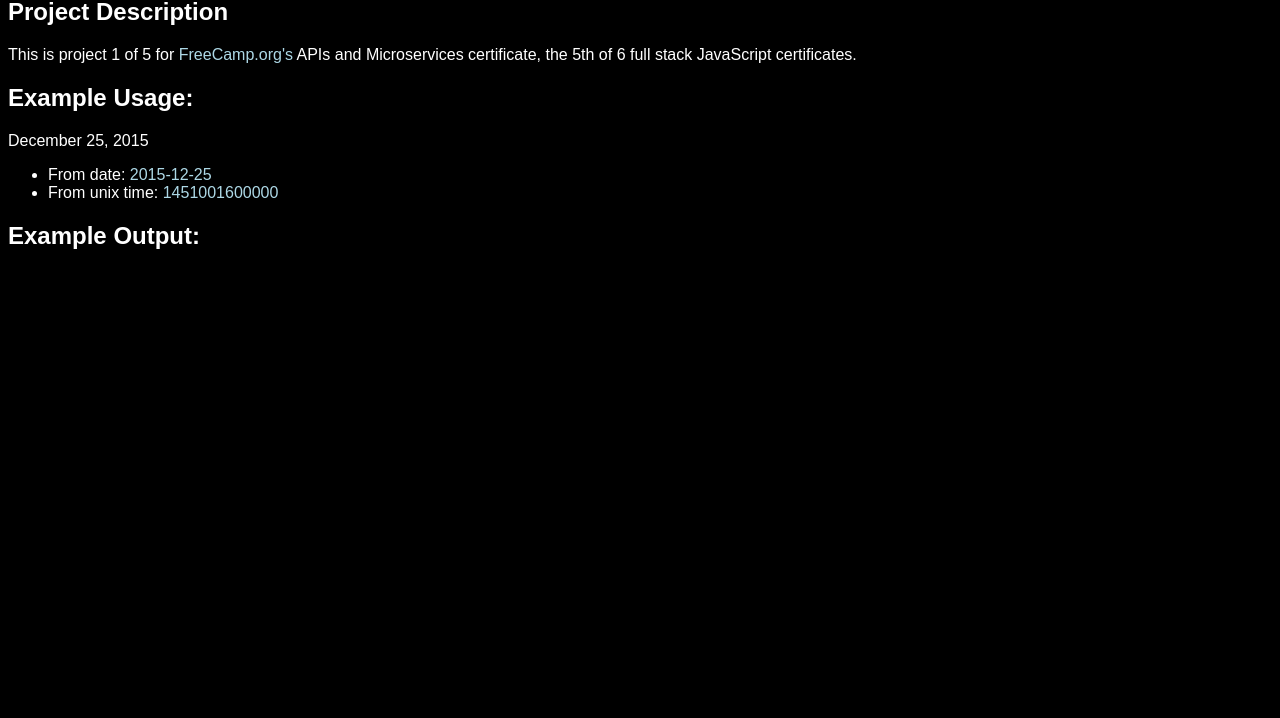
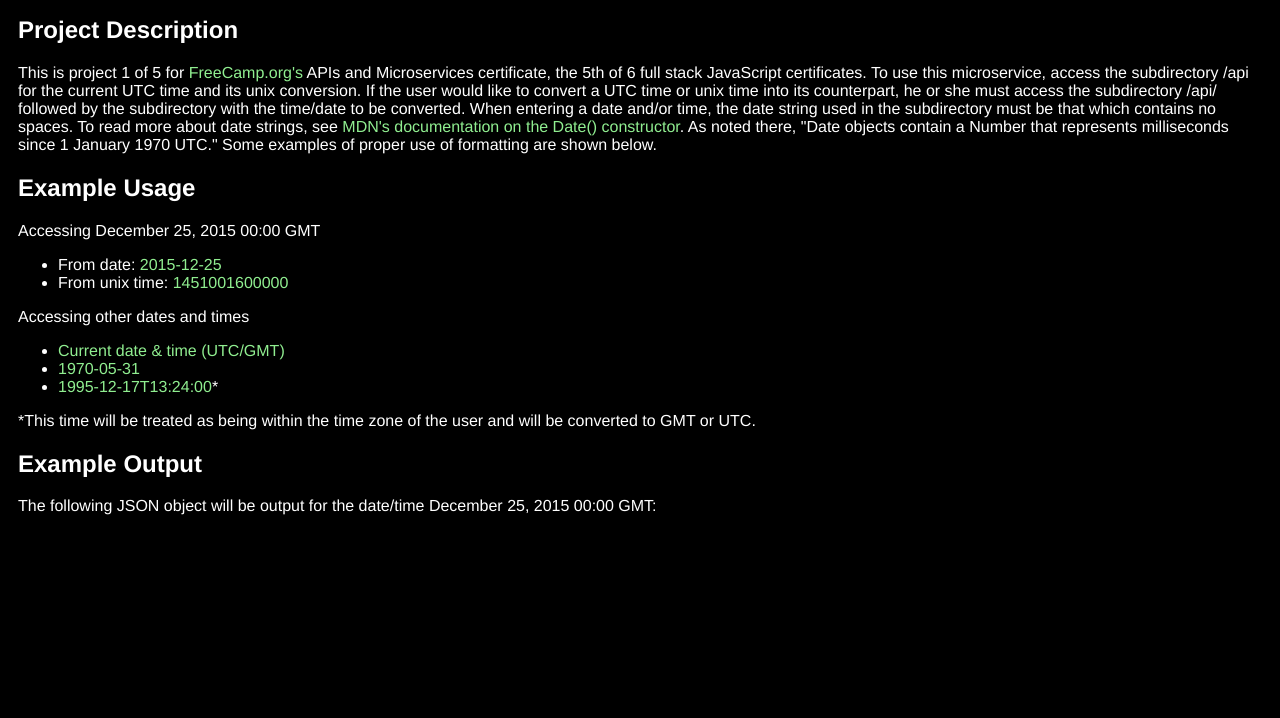
Before and after one commit to john-albright/timestamp-microservice-free-code-camp, a website: page views/index.html in a window 1280 px wide. Shown: the part 82-800 px from the top of the page. Drawn offline with Linux system fonts and the light colour scheme; no server answers.

Commit message:
Added links to relevant information about dates & times, examples of the api usage, and sleaker CSS styles to the index page; cleaned up the code for myApp.js to contain a selection control structure with two branches as opposed to assuming the type of value input and later testing

```diff
--- a/public/style.css
+++ b/public/style.css
@@ -1,14 +1,15 @@
 body {
     color: white;
     background-color: black;
-    font-family: sans-serif;
+    font-family: 'Franklin Gothic Medium', 'Arial Narrow', Arial, sans-serif;
+    padding: 10px;
 }
 
 a:hover, a:active {
-    background-color: purple;
+    background-color: darkblue;
 }
 
 a:visited, a:link {
-    color: lightblue;
+    color: lightgreen;
     text-decoration: none;
 }
--- a/views/index.html
+++ b/views/index.html
@@ -7,19 +7,40 @@
 		<link rel="stylesheet" href="/public/style.css" type="text/css">
     </head>
     <body>
-        <h1> Timestamp Microserive </h1>
-        <h2> Project Description</h2>
+        <h1>Timestamp Microserive</h1>
+        <h2>Project Description</h2>
         <p>
             This is project 1 of 5 for <a href="http://www.freecodecamp.org">FreeCamp.org's</a>
             APIs and Microservices certificate, the 5th of 6 full stack JavaScript certificates.
+            To use this microservice, access the subdirectory /api for the current UTC time
+            and its unix conversion. If the user would like to convert a UTC time or unix time
+            into its counterpart, he or she must access the subdirectory /api/ followed by the
+            subdirectory with the time/date to be converted. When entering a date and/or time,
+            the date string used in the subdirectory must be that which contains no spaces. To
+            read more about date strings, see
+            <a href="https://developer.mozilla.org/en-US/docs/Web/JavaScript/Reference/Global_Objects/Date/Date">
+            MDN's documentation on the Date() constructor</a>. As noted there, "Date objects
+            contain a Number that represents milliseconds since 1 January 1970 UTC." Some examples
+            of proper use of formatting are shown below.
         </p>
-        <h2> Example Usage: </h2>
-        <p> December 25, 2015 </p>
+        <h2>Example Usage</h2>
+        <p>Accessing December 25, 2015 00:00 GMT</p>
         <ul>
-            <li> From date: <a href="/api/2015-12-25">2015-12-25</a></li>
-            <li> From unix time: <a href="/api/1451001600000">1451001600000</a></li>
+            <li>From date: <a href="/api/2015-12-25">2015-12-25</a></li>
+            <li>From unix time: <a href="/api/1451001600000">1451001600000</a></li>
         </ul>
-        <h2> Example Output: </h2>
+        <p>Accessing other dates and times</p>
+        <ul>
+            <li><a href="/api/">Current date & time (UTC/GMT)</a></li>
+            <li><a href="/api/1970-05-31">1970-05-31</a></li>
+            <li><a href="/api/1995-12-17T13:24:00">1995-12-17T13:24:00</a>*</li>
+        </ul>
+        <p>
+            *This time will be treated as being within the time zone of the user and will be
+            converted to GMT or UTC.
+        </p>
+        <h2> Example Output </h2>
+        <p>The following JSON object will be output for the date/time December 25, 2015 00:00 GMT:</p>
         <code id="sample-code"></code>
     </body>
     <script type="text/javascript">
```
Also changed, not shown: myApp.js (+17 -14 lines).
